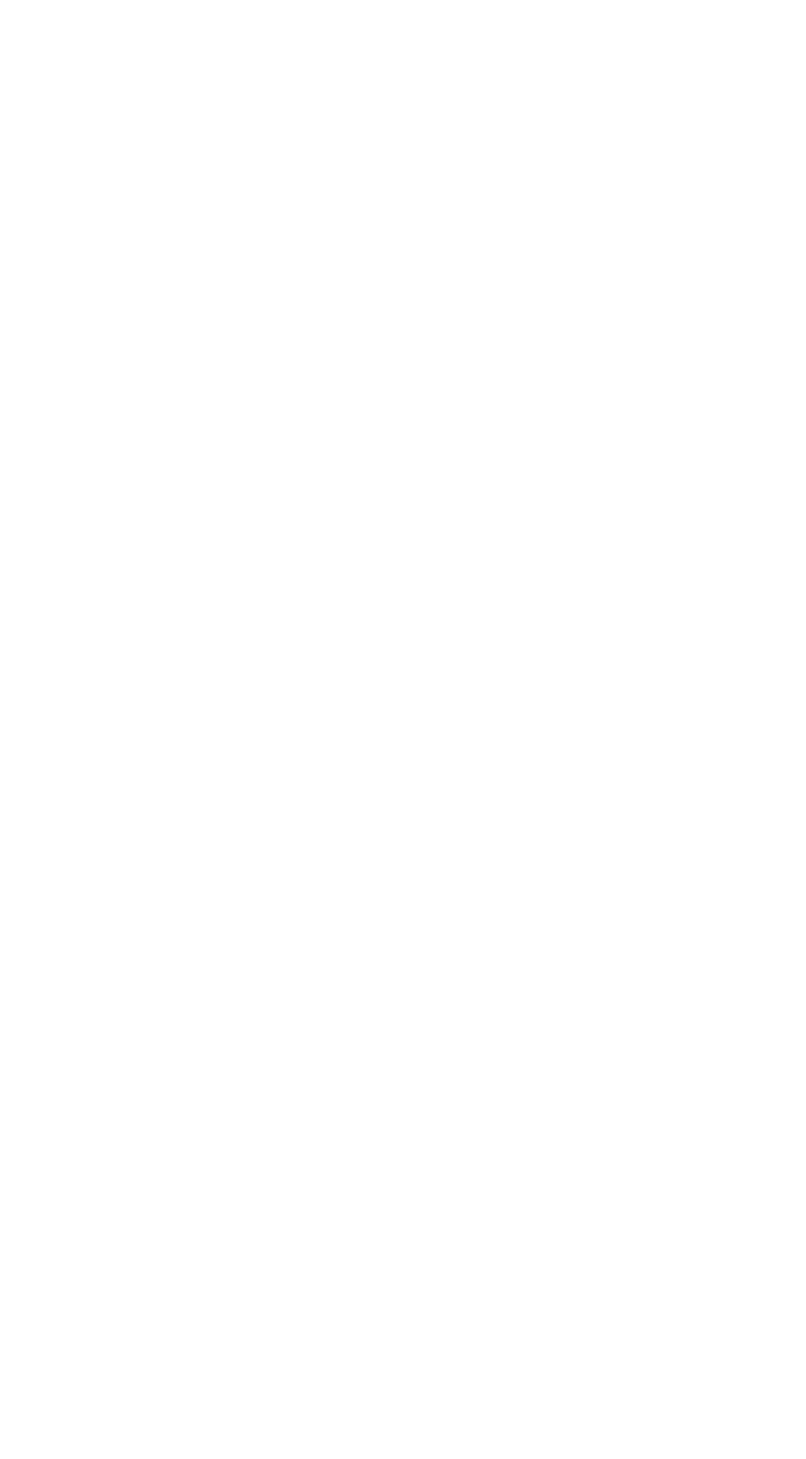
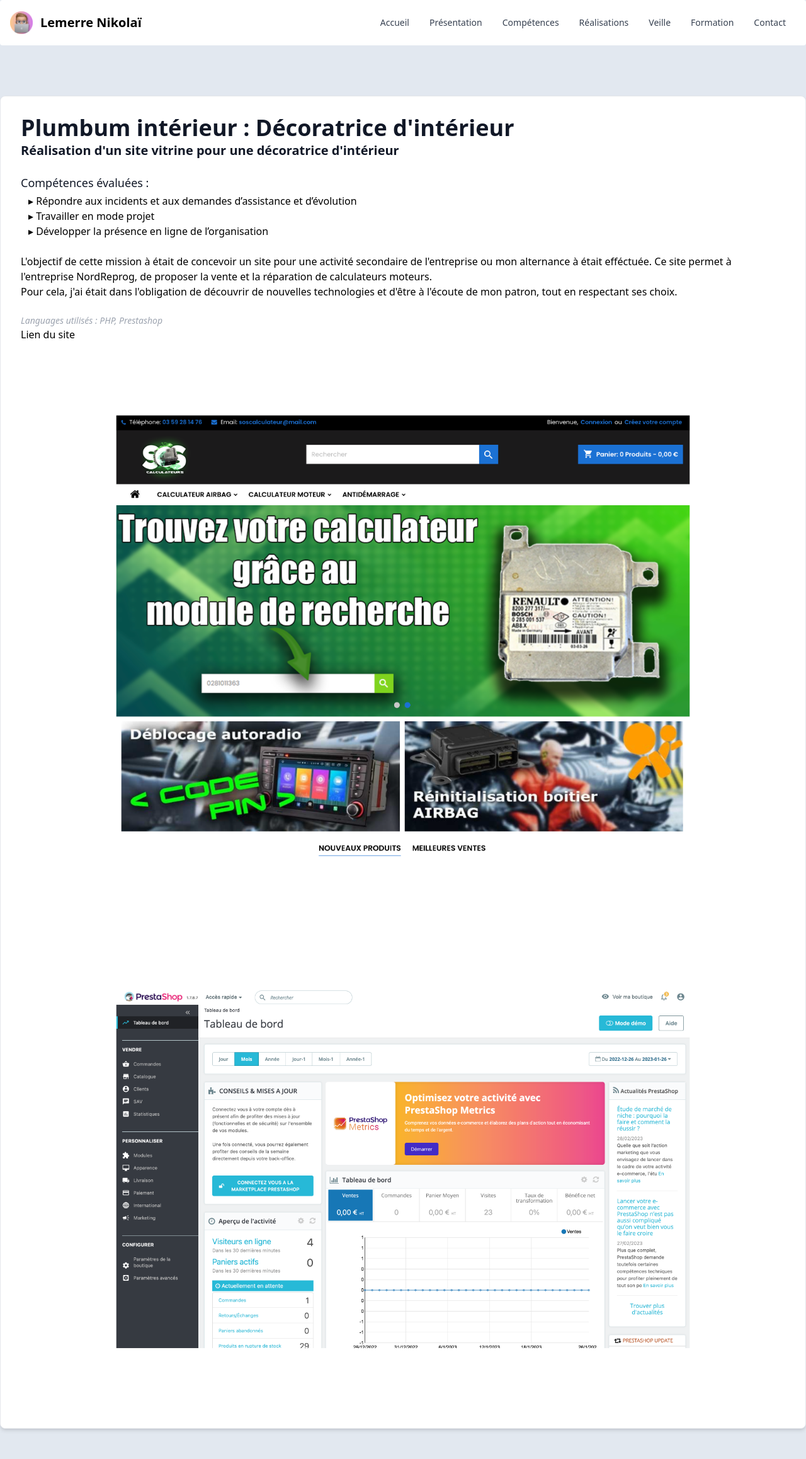
Before and after one commit to Nikoolaii/Nikoolaii-PortfolioV1, a PHP site: page /projets/soscalculateur.html in a window 1280 px wide. Before the commit the page is empty. Shown: the whole page at 63% size. Before the commit the page ends 800 px from the top, so only its background shows below. Run offline with PHP 8.4, Linux system fonts and the light colour scheme; style sheets or scripts are compiled from the project's sources.

Commit message:
modification of projet and presentation of school

```diff
--- a/css/main.css
+++ b/css/main.css
@@ -1,4 +1,7 @@
 .indexbody {
   background-image: url(../assets/bi.jpg);
+  background-position: center;
+  background-repeat: no-repeat;
   background-size: cover;
+  background-attachment: fixed;
 }
--- a/projets/soscalculateur.html
+++ b/projets/soscalculateur.html
@@ -0,0 +1,175 @@
+<!DOCTYPE html>
+<html>
+  <head>
+    <meta charset="UTF-8" />
+    <meta name="viewport" content="width=device-width, initial-scale=1.0" />
+    <link href="../css/output.css" rel="stylesheet" />
+    <link rel="icon" href="../assets/logo.ico" />
+
+    <title>Lemerre Nikolaï - Portfolio</title>
+  </head>
+  <body class="bg-slate-200">
+    <!-- Navbar -->
+    <nav class="bg-white border-gray-200 px-2 sm:px-4 py-2.5 rounded">
+      <div
+        class="container flex flex-wrap items-center justify-between mx-auto"
+      >
+        <a href="../index.html" class="flex items-center">
+          <img
+            src="../assets/logo.png"
+            class="h-6 mr-3 sm:h-9"
+            alt="Nikolaï logo"
+          />
+          <span class="self-center text-xl font-semibold whitespace-nowrap"
+            >Lemerre Nikolaï</span
+          >
+        </a>
+        <button
+          data-collapse-toggle="navbar-default"
+          type="button"
+          class="inline-flex items-center p-2 ml-3 text-sm text-gray-500 rounded-lg md:hidden hover:bg-gray-100 focus:outline-none focus:ring-2 focus:ring-gray-200"
+          aria-controls="navbar-default"
+          aria-expanded="false"
+        >
+          <span class="sr-only">Open main menu</span>
+          <svg
+            class="w-6 h-6"
+            aria-hidden="true"
+            fill="currentColor"
+            viewBox="0 0 20 20"
+            xmlns="http://www.w3.org/2000/svg"
+          >
+            <path
+              fill-rule="evenodd"
+              d="M3 5a1 1 0 011-1h12a1 1 0 110 2H4a1 1 0 01-1-1zM3 10a1 1 0 011-1h12a1 1 0 110 2H4a1 1 0 01-1-1zM3 15a1 1 0 011-1h12a1 1 0 110 2H4a1 1 0 01-1-1z"
+              clip-rule="evenodd"
+            ></path>
+          </svg>
+        </button>
+        <div class="hidden w-full md:block md:w-auto" id="navbar-default">
+          <ul
+            class="flex flex-col p-4 mt-4 border border-gray-100 rounded-lg bg-gray-50 md:flex-row md:space-x-8 md:mt-0 md:text-sm md:font-medium md:border-0 md:bg-white"
+          >
+            <li>
+              <a
+                href="../index.html"
+                class="block py-2 pl-3 pr-4 text-gray-700 rounded hover:bg-gray-100 md:hover:bg-transparent md:border-0 md:hover:text-blue-700 md:p-0"
+                >Accueil</a
+              >
+            </li>
+            <li>
+              <a
+                href="../presentation.html"
+                class="block py-2 pl-3 pr-4 text-gray-700 rounded hover:bg-gray-100 md:hover:bg-transparent md:border-0 md:hover:text-blue-700 md:p-0"
+                >Présentation</a
+              >
+            </li>
+            <li>
+              <a
+                href="../competence.html"
+                class="block py-2 pl-3 pr-4 text-gray-700 rounded hover:bg-gray-100 md:hover:bg-transparent md:border-0 md:hover:text-blue-700 md:p-0"
+                aria-current="page"
+                >Compétences</a
+              >
+            </li>
+            <li>
+              <a
+                href="../realisation.html"
+                class="block py-2 pl-3 pr-4 text-gray-700 rounded hover:bg-gray-100 md:hover:bg-transparent md:border-0 md:hover:text-blue-700 md:p-0"
+                >Réalisations</a
+              >
+            </li>
+            <li>
+              <a
+                href="../veille.html"
+                class="block py-2 pl-3 pr-4 text-gray-700 rounded hover:bg-gray-100 md:hover:bg-transparent md:border-0 md:hover:text-blue-700 md:p-0"
+                >Veille</a
+              >
+            </li>
+            <li>
+              <a
+                href="../formation.html"
+                class="block py-2 pl-3 pr-4 text-gray-700 rounded hover:bg-gray-100 md:hover:bg-transparent md:border-0 md:hover:text-blue-700 md:p-0"
+                >Formation</a
+              >
+            </li>
+            <li>
+              <a
+                href="../contact.html"
+                class="block py-2 pl-3 pr-4 text-gray-700 rounded hover:bg-gray-100 md:hover:bg-transparent md:border-0 md:hover:text-blue-700 md:p-0"
+                >Contact</a
+              >
+            </li>
+          </ul>
+        </div>
+      </div>
+    </nav>
+    <div class="flex flex-row mt-20 justify-center items-center">
+      <div
+        class="w-full max-w-7xl p-4 bg-white border rounded-lg shadow-md sm:p-8 mb-12"
+      >
+        <h5 class="text-4xl font-bold leading-none text-gray-900 mb-2">
+          Plumbum intérieur : Décoratrice d'intérieur
+        </h5>
+        <h5 class="text-xl font-bold leading-none text-gray-900 mb-2">
+          Réalisation d'un site vitrine pour une décoratrice d'intérieur
+        </h5>
+        <br />
+        <h5 class="text-lg leading-none text-gray-900 mb-2">
+          Compétences évaluées :
+        </h5>
+        <ul class="ml-3">
+          <li>
+            ▸ Répondre aux incidents et aux demandes d’assistance et d’évolution
+          </li>
+          <li>▸ Travailler en mode projet</li>
+          <li>▸ Développer la présence en ligne de l’organisation</li>
+        </ul>
+        <br />
+        <p>
+          L'objectif de cette mission à était de concevoir un site pour une
+          activité secondaire de l'entreprise ou mon alternance à était
+          efféctuée. Ce site permet à l'entreprise NordReprog, de proposer la
+          vente et la réparation de calculateurs moteurs.
+        </p>
+        <p>
+          Pour cela, j'ai était dans l'obligation de découvrir de nouvelles
+          technologies et d'être à l'écoute de mon patron, tout en respectant
+          ses choix.
+        </p>
+        <br />
+        <p class="italic text-gray-400 text-sm">
+          Languages utilisés : PHP, Prestashop
+        </p>
+        <a
+          href="https://www.soscalculateur.fr/"
+          class="hover:text-blue-500"
+          target="_blank"
+          >Lien du site</a
+        >
+        <a
+          href="../assets/soscalculateur-1.png"
+          target="_blank"
+          rel="noopener noreferrer"
+        >
+          <img
+            src="../assets/soscalculateur-1.png"
+            alt="Photo du site soscalculateur.fr"
+            class="scale-75"
+          />
+        </a>
+        <a
+          href="../assets/soscalculateur-2.png"
+          target="_blank"
+          rel="noopener noreferrer"
+        >
+          <img
+            src="../assets/soscalculateur-2.png"
+            alt="Photo du backoffice soscalculateur.fr"
+            class="scale-75"
+          />
+        </a>
+      </div>
+    </div>
+  </body>
+</html>
```
Also changed, not shown: assets/soscalculateur-1.png (added), assets/soscalculateur-2.png (added), 2 other files.
